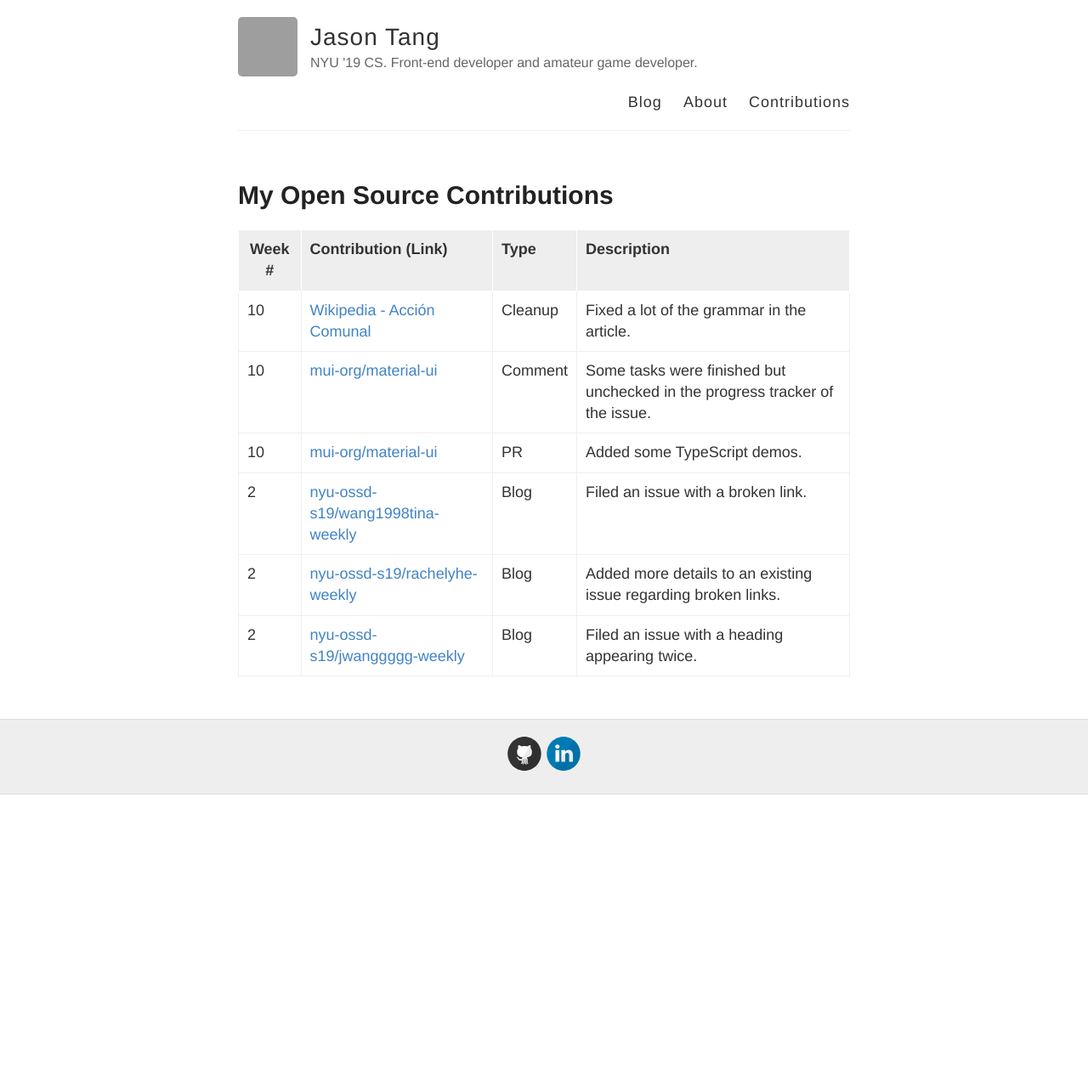
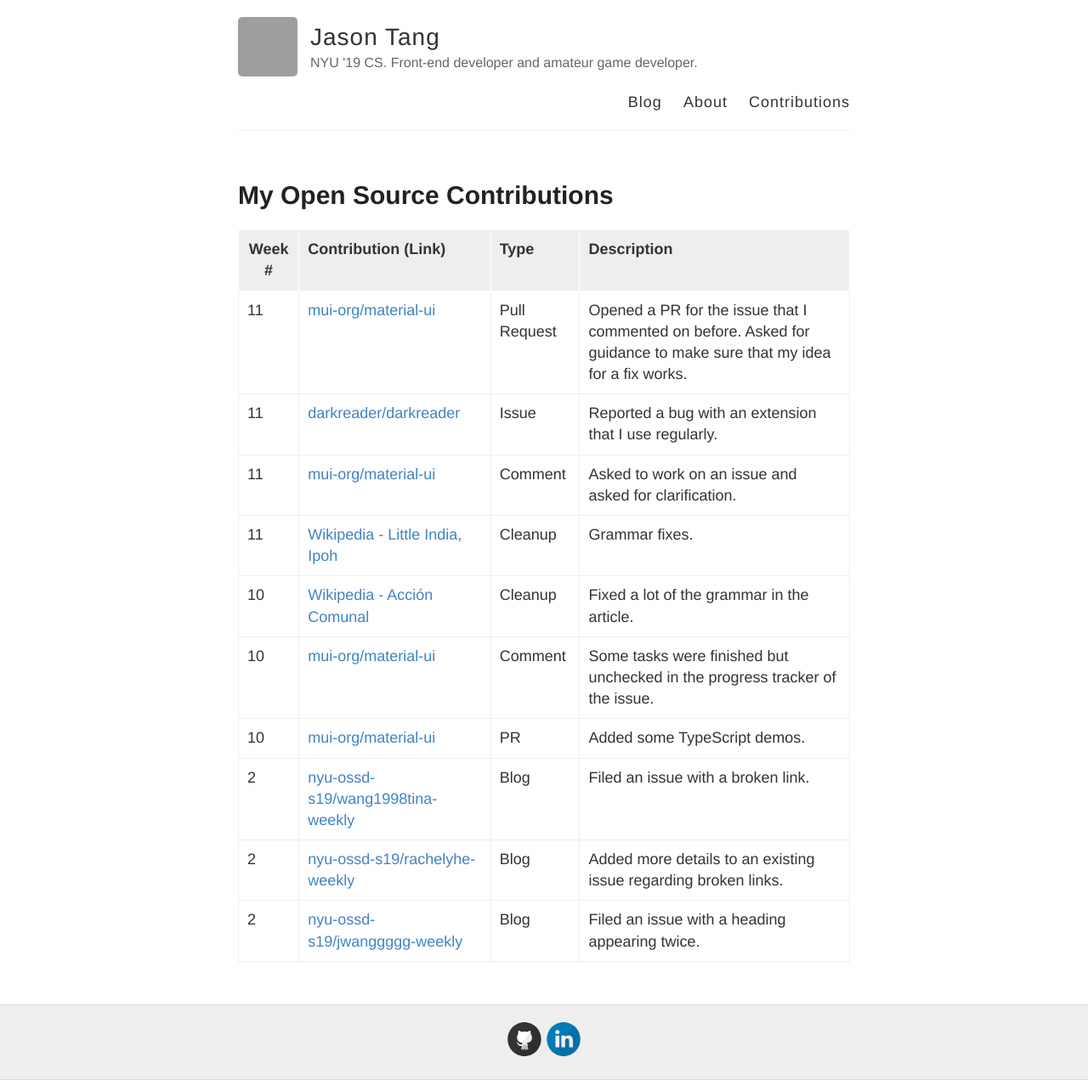
Before and after one commit to nyu-ossd-s19/jztang-weekly, a Jekyll site: the page built from contributions.md, in a window 1280 px wide. Shown: the whole page at 85% size. Built offline with Jekyll 4.4.1, drawn with Linux system fonts in a browser that asks for light colours; before the commit the page ends 935 px from its top, so only the background shows below that; grey boxes are pictures that could not be loaded.

Commit message:
Add week 11 contributions

```diff
--- a/contributions.md
+++ b/contributions.md
@@ -16,8 +16,12 @@ Replace the first row with your contribution.
 
 | Week #       | Contribution (Link)  | Type  | Description |
 |---|:---|:---|:---|
-| 10 | [Wikipedia - Acción Comunal](https://en.wikipedia.org/w/index.php?title=Acci%C3%B3n_Comunal&oldid=892526192) | Cleanup | Fixed a lot of the grammar in the article.
-| 10 | [mui-org/material-ui](https://github.com/mui-org/material-ui/issues/14897#issuecomment-483075937) | Comment | Some tasks were finished but unchecked in the progress tracker of the issue.
+| 11 | [mui-org/material-ui](https://github.com/mui-org/material-ui/pull/15439) | Pull Request | Opened a PR for the issue that I commented on before. Asked for guidance to make sure that my idea for a fix works.
+| 11 | [darkreader/darkreader](https://github.com/darkreader/darkreader/issues/1255) | Issue | Reported a bug with an extension that I use regularly.
+| 11 | [mui-org/material-ui](https://github.com/mui-org/material-ui/issues/15316#issuecomment-483473255) | Comment | Asked to work on an issue and asked for clarification. |
+| 11 | [Wikipedia - Little India, Ipoh](https://en.wikipedia.org/w/index.php?title=Little_India,_Ipoh&oldid=893525214) | Cleanup | Grammar fixes. |
+| 10 | [Wikipedia - Acción Comunal](https://en.wikipedia.org/w/index.php?title=Acci%C3%B3n_Comunal&oldid=892526192) | Cleanup | Fixed a lot of the grammar in the article. |
+| 10 | [mui-org/material-ui](https://github.com/mui-org/material-ui/issues/14897#issuecomment-483075937) | Comment | Some tasks were finished but unchecked in the progress tracker of the issue. |
 | 10 | [mui-org/material-ui](https://github.com/mui-org/material-ui/pull/15323) | PR | Added some TypeScript demos.
 | 2 | [nyu-ossd-s19/wang1998tina-weekly](https://github.com/nyu-ossd-s19/wang1998tina-weekly/issues/1) | Blog | Filed an issue with a broken link. |
 | 2 | [nyu-ossd-s19/rachelyhe-weekly](https://github.com/nyu-ossd-s19/rachelyhe-weekly/issues/1) | Blog | Added more details to an existing issue regarding broken links. |
```
